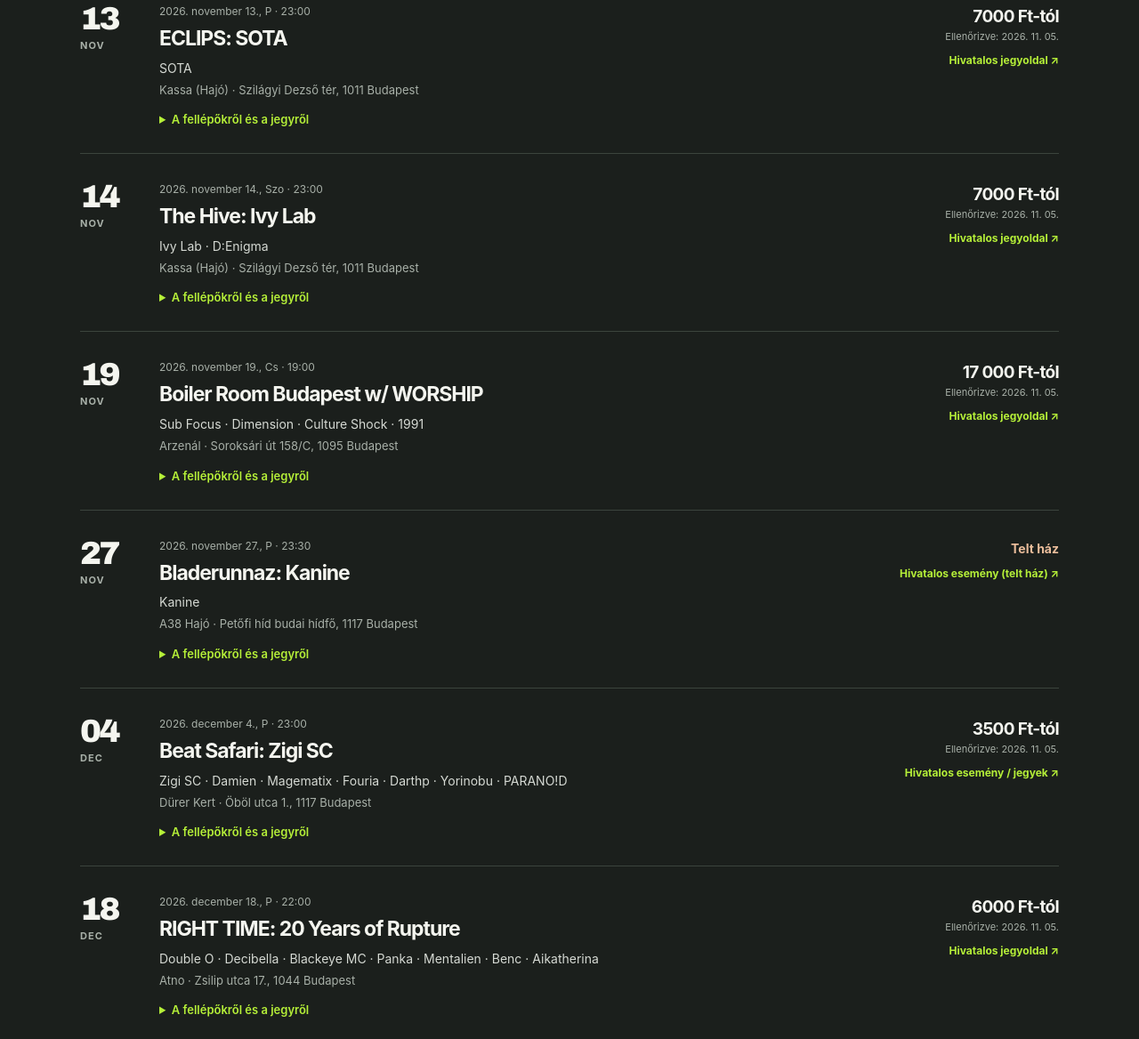
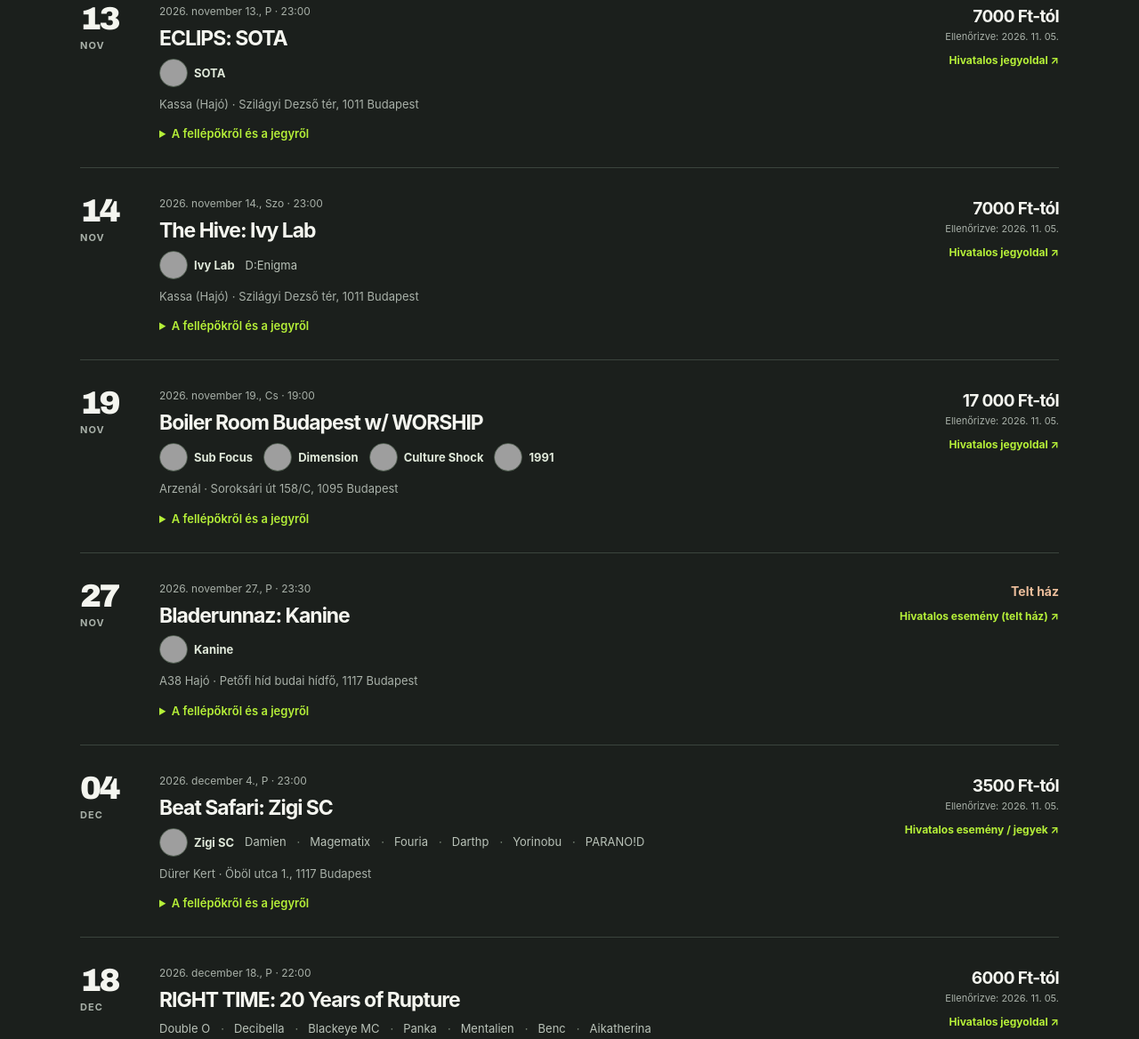
Before and after one commit to balazskovacs375-tech/dnb-radar-budapest, a plain HTML site: page index.html in a window 1280 px wide. Shown: the part 827-1995 px from the top of the page at 89% size. Drawn offline with Linux system fonts and the light colour scheme; grey boxes are pictures that could not be loaded.

Commit message:
Show verified artist portraits and profile links

```diff
--- a/app.js
+++ b/app.js
@@ -60,6 +60,51 @@ function spotifyPlayer(artists) {
   return section;
 }
 
+function artistLine(event) {
+  const row = node('div', 'artist-list');
+  const profiles = new Map((event.spotifyArtists || []).map(artist => [artist.name, artist]));
+  for (const name of event.artists) {
+    const profile = profiles.get(name);
+    if (profile && /^https:\/\/image-cdn-[a-z]+\.spotifycdn\.com\/image\/[A-Za-z0-9]+$/.test(profile.imageUrl)
+        && profile.profileUrl === `https://open.spotify.com/artist/${profile.id}`) {
+      const artistLink = link('', profile.profileUrl, 'artist-with-photo');
+      artistLink.setAttribute('aria-label', `${name} Spotify-profilja, új lapon nyílik`);
+      const photo = node('img', 'artist-photo');
+      photo.src = profile.imageUrl;
+      photo.alt = '';
+      photo.width = 32;
+      photo.height = 32;
+      photo.loading = 'lazy';
+      artistLink.append(photo, node('span', '', name));
+      row.append(artistLink);
+    } else {
+      row.append(node('span', 'artist-name', name));
+    }
+  }
+  return row;
+}
+
+function artistSocials(event) {
+  const entries = [];
+  for (const artist of event.spotifyArtists || []) {
+    if (artist.profileUrl) entries.push([artist.name, 'Spotify', artist.profileUrl]);
+    for (const [platform, url] of Object.entries(artist.socials || {})) entries.push([artist.name, platform, url]);
+  }
+  for (const [name, socials] of Object.entries(event.artistSocials || {})) {
+    for (const [platform, url] of Object.entries(socials)) entries.push([name, platform, url]);
+  }
+  if (!entries.length) return null;
+  const section = node('div', 'artist-socials');
+  section.append(node('p', 'detail-label', 'Ellenőrzött előadói profilok'));
+  const links = node('div', 'artist-social-links');
+  for (const [name, platform, url] of entries) {
+    if (!/^https:\/\//.test(url)) continue;
+    links.append(link(`${name} · ${platform} ↗`, url));
+  }
+  section.append(links);
+  return section;
+}
+
 function card(event) {
   const article = node('article', 'event-card');
   const date = node('div', 'event-date');
@@ -70,7 +115,7 @@ function card(event) {
   const body = node('div', 'event-body');
   body.append(node('p', 'date-long', `${formatDate(event.date)} · ${event.time}`));
   body.append(node('h3', '', event.title));
-  body.append(node('p', 'artists', event.artists.join(' · ')));
+  body.append(artistLine(event));
   body.append(node('p', 'venue', `${event.venue} · ${event.address}`));
 
   const actions = node('div', 'event-actions');
@@ -96,6 +141,8 @@ function card(event) {
     details.append(node('p', 'price-note', 'Aktuális jegyárért nyisd meg a hivatalos oldalt.'));
   }
   if (event.spotifyArtists?.length) details.append(spotifyPlayer(event.spotifyArtists));
+  const socials = artistSocials(event);
+  if (socials) details.append(socials);
   body.append(details);
   article.append(date, body, actions);
   return article;
--- a/events.json
+++ b/events.json
@@ -17,7 +17,9 @@
       "spotifyArtists": [
         {
           "name": "SOTA",
-          "id": "78UYwUXnotbqcp2NTxjujP"
+          "id": "78UYwUXnotbqcp2NTxjujP",
+          "imageUrl": "https://image-cdn-fa.spotifycdn.com/image/ab676161000051749ab76d27be26712eda13461a",
+          "profileUrl": "https://open.spotify.com/artist/78UYwUXnotbqcp2NTxjujP"
         }
       ],
       "price": {
@@ -44,7 +46,9 @@
       "spotifyArtists": [
         {
           "name": "Ivy Lab",
-          "id": "3VXCvo9Sr0hbZ4mk6VOKBs"
+          "id": "3VXCvo9Sr0hbZ4mk6VOKBs",
+          "imageUrl": "https://image-cdn-fa.spotifycdn.com/image/ab676161000051743cf026701b09a005058ba19d",
+          "profileUrl": "https://open.spotify.com/artist/3VXCvo9Sr0hbZ4mk6VOKBs"
         }
       ],
       "price": {
@@ -73,19 +77,27 @@
       "spotifyArtists": [
         {
           "name": "Sub Focus",
-          "id": "0QaSiI5TLA4N7mcsdxShDO"
+          "id": "0QaSiI5TLA4N7mcsdxShDO",
+          "imageUrl": "https://image-cdn-fa.spotifycdn.com/image/ab6761610000517426fd464ae2464f49024dfdbd",
+          "profileUrl": "https://open.spotify.com/artist/0QaSiI5TLA4N7mcsdxShDO"
         },
         {
           "name": "Dimension",
-          "id": "1QMgre3BHX161ZHtWMUu6S"
+          "id": "1QMgre3BHX161ZHtWMUu6S",
+          "imageUrl": "https://image-cdn-ak.spotifycdn.com/image/ab676161000051749dea1a4f3aa36a969241e8c2",
+          "profileUrl": "https://open.spotify.com/artist/1QMgre3BHX161ZHtWMUu6S"
         },
         {
           "name": "Culture Shock",
-          "id": "6lp2VnIRXXpC9Wz7hSX6RE"
+          "id": "6lp2VnIRXXpC9Wz7hSX6RE",
+          "imageUrl": "https://image-cdn-fa.spotifycdn.com/image/ab676161000051745d2020d19d909627f247790f",
+          "profileUrl": "https://open.spotify.com/artist/6lp2VnIRXXpC9Wz7hSX6RE"
         },
         {
           "name": "1991",
-          "id": "2IP71LH7CbwddhsEXBI0fy"
+          "id": "2IP71LH7CbwddhsEXBI0fy",
+          "imageUrl": "https://image-cdn-fa.spotifycdn.com/image/ab6761610000517423afa7765c77e8576fa2829e",
+          "profileUrl": "https://open.spotify.com/artist/2IP71LH7CbwddhsEXBI0fy"
         }
       ],
       "price": {
@@ -111,7 +123,9 @@
       "spotifyArtists": [
         {
           "name": "Kanine",
-          "id": "1KiNUGL3r0GgyLwqYCY1yV"
+          "id": "1KiNUGL3r0GgyLwqYCY1yV",
+          "imageUrl": "https://image-cdn-fa.spotifycdn.com/image/ab67616100005174a68eba5dbcf8bada29b46680",
+          "profileUrl": "https://open.spotify.com/artist/1KiNUGL3r0GgyLwqYCY1yV"
         }
       ]
     },
@@ -137,7 +151,13 @@
       "spotifyArtists": [
         {
           "name": "Zigi SC",
-          "id": "0PwicFShwzAVmH49Tm4zj0"
+          "id": "0PwicFShwzAVmH49Tm4zj0",
+          "imageUrl": "https://image-cdn-fa.spotifycdn.com/image/ab676161000051748b9ef56df3ec990b37d2c37a",
+          "profileUrl": "https://open.spotify.com/artist/0PwicFShwzAVmH49Tm4zj0",
+          "socials": {
+            "Instagram": "https://www.instagram.com/zigi_sc/",
+            "SoundCloud": "https://soundcloud.com/zigisc"
+          }
         }
       ],
       "price": {
@@ -145,6 +165,26 @@
         "note": "Early Bird jegy; a szervező szerint nincs külön kezelési díj.",
         "checkedAt": "2026-11-05",
         "sourceUrl": "https://beatsafaridnb.com/tickets?event=zigi-sc-2026-12-04&lang=hu"
+      },
+      "artistSocials": {
+        "Damien": {
+          "Facebook": "https://www.facebook.com/damienbeatsafari/"
+        },
+        "Magematix": {
+          "Instagram": "https://www.instagram.com/magematix",
+          "Facebook": "https://www.facebook.com/magematix"
+        },
+        "Fouria": {
+          "Instagram": "https://www.instagram.com/fouriadnb/",
+          "Facebook": "https://www.facebook.com/fouriadnb"
+        },
+        "Darthp": {
+          "Instagram": "https://www.instagram.com/darthpetike",
+          "Facebook": "https://www.facebook.com/darthpetike/"
+        },
+        "Yorinobu": {
+          "Facebook": "https://www.facebook.com/yorinobu"
+        }
       }
     },
     {
@@ -193,15 +233,21 @@
       "spotifyArtists": [
         {
           "name": "Metrik",
-          "id": "2NCEtX40i9lLNpTg2X5583"
+          "id": "2NCEtX40i9lLNpTg2X5583",
+          "imageUrl": "https://image-cdn-fa.spotifycdn.com/image/ab67616100005174f98cac7123d1ccd8e46abd54",
+          "profileUrl": "https://open.spotify.com/artist/2NCEtX40i9lLNpTg2X5583"
         },
         {
           "name": "goddard.",
-          "id": "3yDDYheQFqfhKZXdjFQuuP"
+          "id": "3yDDYheQFqfhKZXdjFQuuP",
+          "imageUrl": "https://image-cdn-ak.spotifycdn.com/image/ab67616100005174bd8c95e940b50c05e12d2725",
+          "profileUrl": "https://open.spotify.com/artist/3yDDYheQFqfhKZXdjFQuuP"
         },
         {
           "name": "Emily Makis",
-          "id": "51ferxocEKt0vjxzUsqyFX"
+          "id": "51ferxocEKt0vjxzUsqyFX",
+          "imageUrl": "https://image-cdn-fa.spotifycdn.com/image/ab67616100005174bbf965c0b0fb82604beaef66",
+          "profileUrl": "https://open.spotify.com/artist/51ferxocEKt0vjxzUsqyFX"
         }
       ]
     },
@@ -240,7 +286,9 @@
       "spotifyArtists": [
         {
           "name": "Mozey",
-          "id": "1h8wkWuZQKyDiwbLogtoL0"
+          "id": "1h8wkWuZQKyDiwbLogtoL0",
+          "imageUrl": "https://image-cdn-fa.spotifycdn.com/image/ab67616100005174a9d928aff3d4aa4a0c3c78c8",
+          "profileUrl": "https://open.spotify.com/artist/1h8wkWuZQKyDiwbLogtoL0"
         }
       ]
     }
--- a/index.html
+++ b/index.html
@@ -6,8 +6,8 @@
   <meta name="theme-color" content="#141715">
   <meta name="description" content="DnB Radar: budapesti drum & bass bulik, fellépői zenék, ellenőrzött jegyárak és hivatalos jegylinkek.">
   <title>DnB Radar — Budapest drum & bass események</title>
-  <link rel="stylesheet" href="style.css?v=83cd03d">
-  <script defer src="app.js"></script>
+  <link rel="stylesheet" href="style.css?v=artist-profiles-1">
+  <script defer src="app.js?v=artist-profiles-1"></script>
 </head>
 <body>
   <a class="skip" href="#esemenyek">Ugrás az eseményekhez</a>
@@ -34,7 +34,7 @@
         </div>
       </section>
 
-      <section class="info-section wrap" id="mukodes" aria-labelledby="info-title"><div><p class="overline">AZ OLDALRÓL</p><h2 id="info-title">Források és frissítés</h2></div><div class="info-copy"><p>Az eseményeket és az elérhető legolcsóbb jegyfázist kézzel ellenőrizzük a szervezők, helyszínek vagy hivatalos jegyoldalak alapján. Csak budapesti, jövőbeli program kerül fel. Az ár mellett az ellenőrzés dátuma és a belépési feltétel is szerepel, ha van ilyen. A hét napnál régebbi ár eltűnik az oldalról.</p><p>Az árak és a program változhatnak; a fizetendő végösszeg a hivatalos jegyoldalon derül ki. Az előadói Spotify-lejátszó csak kattintás után töltődik be. Az itt szereplő lista válogatás, nem teljes városi programnaptár.</p></div></section>
+      <section class="info-section wrap" id="mukodes" aria-labelledby="info-title"><div><p class="overline">AZ OLDALRÓL</p><h2 id="info-title">Források és frissítés</h2></div><div class="info-copy"><p>Az eseményeket és az elérhető legolcsóbb jegyfázist kézzel ellenőrizzük a szervezők, helyszínek vagy hivatalos jegyoldalak alapján. Csak budapesti, jövőbeli program kerül fel. Az ár mellett az ellenőrzés dátuma és a belépési feltétel is szerepel, ha van ilyen. A hét napnál régebbi ár eltűnik az oldalról.</p><p>Az árak és a program változhatnak; a fizetendő végösszeg a hivatalos jegyoldalon derül ki. Az azonosított előadók képei a Spotify-tól töltődnek be; a lejátszó csak kattintás után kapcsolódik a Spotifyhoz. Az itt szereplő lista válogatás, nem teljes városi programnaptár.</p></div></section>
     </main>
 
     <footer class="footer"><div class="wrap foot-inner"><div class="brand">DnB Radar</div><p>Budapesti drum & bass eseménynaptár</p><a href="#top">Vissza az elejére ↑</a></div></footer>
--- a/style.css
+++ b/style.css
@@ -43,3 +43,13 @@ h2{font-size:clamp(31px,3.8vw,47px);line-height:1.06;letter-spacing:-.065em}
 .event-details summary,.event-link,.price-source{color:var(--accent)}
 .spotify-choice{border-color:#536052}.spotify-choice:hover,.spotify-choice[aria-pressed="true"]{border-color:var(--accent)}
 @media(max-width:760px){.topbar{height:68px}.brand{font-size:17px}.hero{padding-top:54px;padding-bottom:63px}.eyebrow{font-size:10px}h1{font-size:clamp(37px,10.9vw,67px);margin:20px 0 24px;line-height:.94;letter-spacing:-.072em}.hero-copy>p{font-size:15px;line-height:1.6}.events-section{padding-top:58px}.event-card{padding-top:24px;padding-bottom:24px}}
+
+.artist-list{display:flex;align-items:center;flex-wrap:wrap;gap:7px 12px;margin:4px 0 10px}
+.artist-with-photo{display:inline-flex;align-items:center;gap:7px;min-height:32px;color:#dfe8d9;font-size:13px;font-weight:650;text-decoration:none}
+.artist-with-photo:hover span{text-decoration:underline;text-decoration-color:var(--accent)}
+.artist-photo{display:block;width:32px;height:32px;object-fit:cover;border-radius:50%;background:#343e34;border:1px solid #526052}
+.artist-name{color:#b9c2b8;font-size:13px;line-height:1.4}
+.artist-name+.artist-name::before{content:'·';padding-right:11px;color:#7e8c7c}
+.artist-socials{margin-top:19px}.artist-social-links{display:flex;flex-wrap:wrap;gap:7px 13px}
+.artist-social-links a{font-size:12px;color:var(--accent);text-decoration:none}.artist-social-links a:hover{text-decoration:underline}
+@media(max-width:760px){.artist-list{gap:8px 11px}.artist-with-photo,.artist-name{font-size:12px}}
```
Also changed, not shown: 1 other file.
